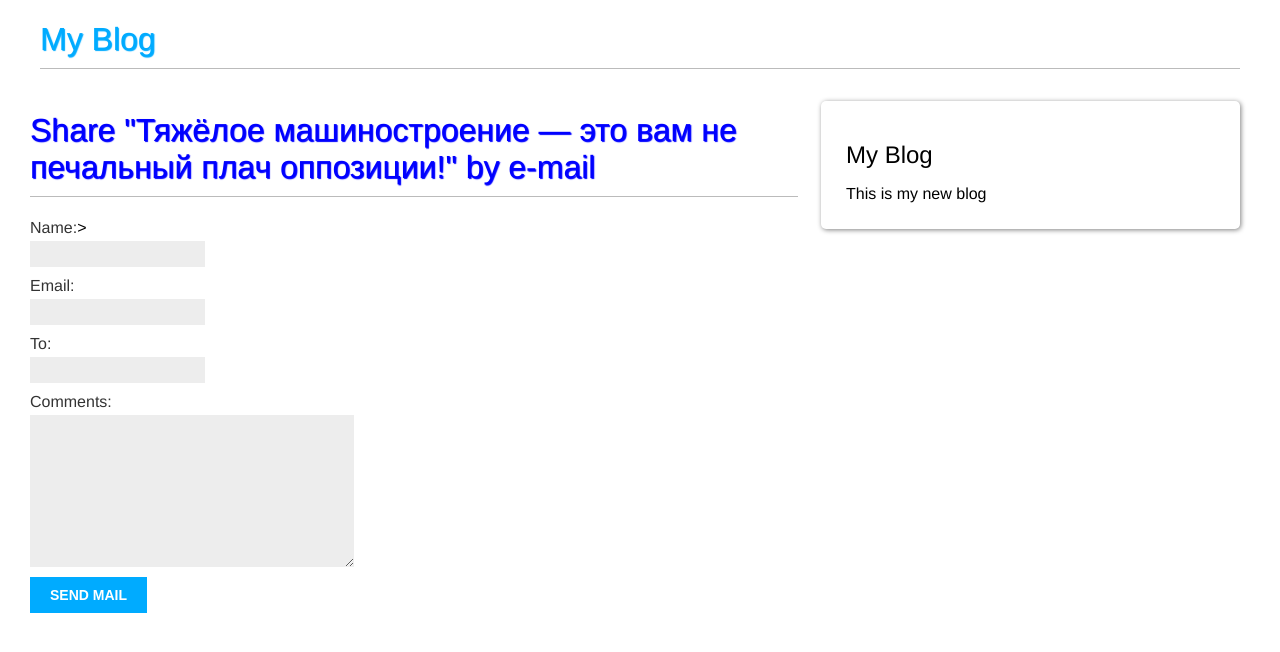
After one commit to Satrey/DjangoBook, a Django app: page /blog/11/share/ in a window 1280 px wide. The commit adds this page. Shown: the top 652 px of the page. Run offline with Django 5.2, Linux system fonts and the light colour scheme; data comes from the database, SQL or seed files in the repository.

Commit message:
Реализована отправка email форму шаблона.Продолжаем со стр86(119).

```diff
--- a/mysite/blog/templates/blog/post/detail.html
+++ b/mysite/blog/templates/blog/post/detail.html
@@ -9,5 +9,10 @@
             Published {{ post.publish }} by {{ post.author }}
         </p>
             {{ post.body | linebreaks}}
+        <p>
+            <a href="{% url 'blog:post_share' post.id %}">
+                Share this post
+            </a>
+        </p>
     </div>
 {% endblock %}
--- /dev/null
+++ b/mysite/blog/templates/blog/post/share.html
@@ -0,0 +1,19 @@
+{% extends 'blog/base.html' %}
+
+{% block title %} Share a Post {% endblock %}
+
+{% block content %}
+  {% if sent %}
+    <h1>E-mail successfully sent</h1>
+    <p>
+      "{{ post.title }}" was successfully sent to {{ form.cleaned_data.to }}
+    </p>
+  {% else %}
+    <h1>Share "{{ post.title }}" by e-mail</h1>
+    <form method="post">
+      {{ form.as_p }}
+      {% csrf_token %}
+      <input type="submit" value="Send mail">
+    </form>>
+  {% endif %}
+{% endblock %}
--- a/mysite/blog/urls.py
+++ b/mysite/blog/urls.py
@@ -1,5 +1,5 @@
 from django.urls import path
-from .views import post_detail, PostListView
+from .views import post_detail, PostListView, post_share
 
 app_name = "blog"
 
@@ -11,4 +11,5 @@
          post_detail,
          name='post_detail'
     ),
+    path('<int:post_id>/share/', post_share, name='post_share')
 ]
--- a/mysite/blog/views.py
+++ b/mysite/blog/views.py
@@ -68,6 +68,7 @@
             id = post_id,
             status = Post.Status.PUBLISHED
         )
+        sent=False
 
         if request.method == 'POST':
             form = EmailPostForm(request.POST)
@@ -81,7 +82,7 @@
                     f"Recommends you read {post.title}"
                 )
                 message = (
-                    f"Read {post.title} at {post.url} \n\n"
+                    f"Read {post.title} at {post_url} \n\n"
                     f"{cd['name']} \'s comments: {cd['comments']}"
                 )
                 send_mail(
```
